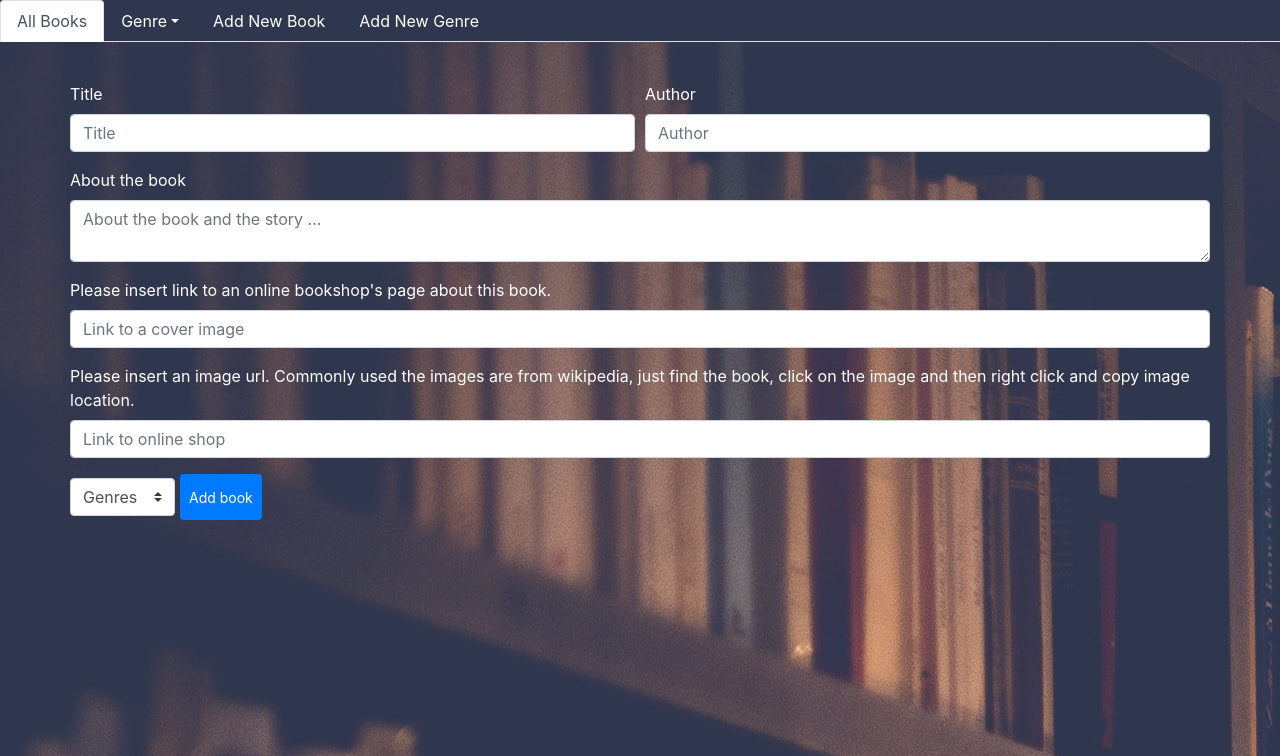
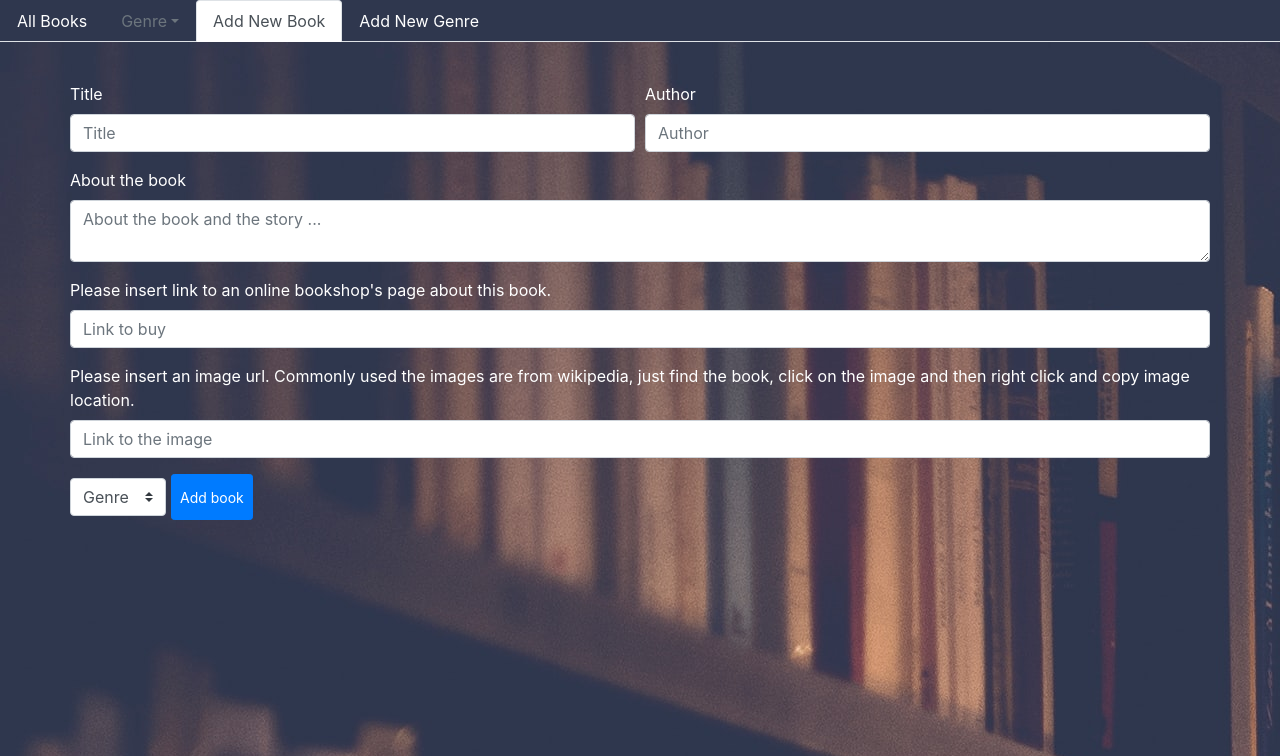
Before and after one commit to Code-Institute-Submissions/BookLiker, a Flask app: page /add_book in a window 1280 px wide. Shown: the top 756 px of the page. Run offline with Flask 2, Linux system fonts and the light colour scheme; data that the repository does not hold is empty; some libraries are stand-ins or nearby versions.

Commit message:
disabled genre query when using other dropdown to avoid conflict, fixed update and abdd book forms

```diff
--- a/app.py
+++ b/app.py
@@ -46,7 +46,7 @@ def dislike_this(book_id):
 @app.route('/about_book/<book_id>')
 def about_book(book_id):
     return render_template("aboutbook.html",
-                           book=mongo.db.Books.find_one({"_id": ObjectId(book_id)}))
+                           book=mongo.db.Books.find_one({"_id": ObjectId(book_id)}), genres=mongo.db.Genres.find())
 
 
 # Create add_book method to redirect to the form page where can add new book to the library
@@ -68,7 +68,7 @@ def insert_book():
 @app.route('/edit_book/<book_id>', methods=["GET"])
 def edit_book(book_id):
     return render_template("editbook.html",
-                           book=mongo.db.Books.find_one({"_id": ObjectId(book_id)}), genres=mongo.db.Genres.find())
+                           book=mongo.db.Books.find_one({"_id": ObjectId(book_id)}), gens=mongo.db.Genres.find())
 
 # Create update book method so can be called from the edit book page
 @app.route('/update_book/<book_id>', methods=["POST"])
@@ -81,7 +81,7 @@ def update_book(book_id):
             'description': request.form.get('description'),
             'url_to_buy': request.form.get('url_to_buy'),
             'image_url': request.form.get('image_url'),
-            'genre': "",
+            'genre': request.form.get('genre'),
         }}
     )
     return redirect(url_for("get_books"))
--- a/static/css/main.css
+++ b/static/css/main.css
@@ -40,3 +40,7 @@ i {
 .sm-card {
   max-width: fit-content;
 }
+
+h1 {
+  color: white;
+}
--- a/templates/addbook.html
+++ b/templates/addbook.html
@@ -5,6 +5,30 @@
     <title>Add new book</title>
   </head>
   <body>
+    {% block navul %}
+    <li class="nav-item">
+      <a class="nav-link" href="{{ url_for('get_books') }}">All Books</a>
+    </li>
+    <li class="nav-item dropdown">
+      <a
+        class="nav-link dropdown-toggle disabled"
+        data-toggle="dropdown"
+        href="#"
+        role="button"
+        aria-haspopup="true"
+        aria-expanded="false"
+        >Genre</a
+      >
+    </li>
+    <li class="nav-item">
+      <a class="nav-link active" href="{{ url_for('add_book') }}"
+        >Add New Book</a
+      >
+    </li>
+    <li class="nav-item">
+      <a class="nav-link" href="{{ url_for('add_genre') }}">Add New Genre</a>
+    </li>
+    {% endblock %}
     <!--Form to call insert_book-->
     {% block content %}
     <form action="{{ url_for('insert_book') }}" method="POST">
@@ -54,7 +78,7 @@
             class="form-control"
             id="url_to_buy"
             name="url_to_buy"
-            placeholder="Link to a cover image"
+            placeholder="Link to buy"
             required
           />
         </div>
@@ -69,13 +93,13 @@
             class="form-control"
             id="image_url"
             name="image_url"
-            placeholder="Link to online shop"
+            placeholder="Link to the image"
             required
           />
         </div>
         <div class="col-auto my-1">
           <select name="genre" class="custom-select mr-sm-2" id="genre">
-            <option selected disabled>Genres</option>
+            <option selected disabled>Genre</option>
             {% for genre in gens %}
             <option value="{{genre.genre}}">{{genre.genre}}</option>
             {% endfor %}
--- a/templates/base.html
+++ b/templates/base.html
@@ -1,26 +1,47 @@
 <!DOCTYPE html>
 <html>
-
   <head>
-    <link rel="stylesheet" href="https://stackpath.bootstrapcdn.com/bootstrap/4.4.1/css/bootstrap.min.css"
-		integrity="sha384-Vkoo8x4CGsO3+Hhxv8T/Q5PaXtkKtu6ug5TOeNV6gBiFeWPGFN9MuhOf23Q9Ifjh" crossorigin="anonymous">
+    <link
+      rel="stylesheet"
+      href="https://stackpath.bootstrapcdn.com/bootstrap/4.4.1/css/bootstrap.min.css"
+      integrity="sha384-Vkoo8x4CGsO3+Hhxv8T/Q5PaXtkKtu6ug5TOeNV6gBiFeWPGFN9MuhOf23Q9Ifjh"
+      crossorigin="anonymous"
+    />
 
     <script src="https://kit.fontawesome.com/b132e687e5.js"></script>
-	<link rel="stylesheet" href="{{ url_for('static', filename='css/main.css') }}">
+    <link
+      rel="stylesheet"
+      href="{{ url_for('static', filename='css/main.css') }}"
+    />
   </head>
 
   <body>
     <ul class="nav nav-tabs">
+      {% block navul %}
       <li class="nav-item">
-			<a class="nav-link active" href="{{ url_for('get_books') }}">All Books</a>
+        <a class="nav-link active" href="{{ url_for('get_books') }}"
+          >All Books</a
+        >
       </li>
       <li class="nav-item dropdown">
-			<a class="nav-link dropdown-toggle" data-toggle="dropdown" href="#" role="button" aria-haspopup="true"
-				aria-expanded="false">Genre</a>
+        <a
+          class="nav-link dropdown-toggle"
+          data-toggle="dropdown"
+          href="#"
+          role="button"
+          aria-haspopup="true"
+          aria-expanded="false"
+          >Genre</a
+        >
         <div class="dropdown-menu">
           {% for genre in genres %}
-				<a class="dropdown-item" href="{{ url_for('filtered_books', genre=genre.genre) }}">{{genre.genre}}</a>
+          <a
+            class="dropdown-item"
+            href="{{ url_for('filtered_books', genre=genre.genre) }}"
+            >{{genre.genre}}</a
+          >
           {% endfor %}
+        </div>
       </li>
       <li class="nav-item">
         <a class="nav-link" href="{{ url_for('add_book') }}">Add New Book</a>
@@ -28,36 +49,39 @@
       <li class="nav-item">
         <a class="nav-link" href="{{ url_for('add_genre') }}">Add New Genre</a>
       </li>
+      {% endblock %}
     </ul>
 
     <div class="container">
       <div class="row">
-			{% block content %}
-			{% endblock %}
+        {% block content %} {% endblock %}
       </div>
     </div>
-	<script src="https://code.jquery.com/jquery-3.4.1.slim.min.js"
-		integrity="sha384-J6qa4849blE2+poT4WnyKhv5vZF5SrPo0iEjwBvKU7imGFAV0wwj1yYfoRSJoZ+n" crossorigin="anonymous">
-	</script>
-	<script src="https://cdn.jsdelivr.net/npm/popper.js@1.16.0/dist/umd/popper.min.js"
-		integrity="sha384-Q6E9RHvbIyZFJoft+2mJbHaEWldlvI9IOYy5n3zV9zzTtmI3UksdQRVvoxMfooAo" crossorigin="anonymous">
-	</script>
-	<script src="https://stackpath.bootstrapcdn.com/bootstrap/4.4.1/js/bootstrap.min.js"
-		integrity="sha384-wfSDF2E50Y2D1uUdj0O3uMBJnjuUD4Ih7YwaYd1iqfktj0Uod8GCExl3Og8ifwB6" crossorigin="anonymous">
-	</script>
+    <script
+      src="https://code.jquery.com/jquery-3.4.1.slim.min.js"
+      integrity="sha384-J6qa4849blE2+poT4WnyKhv5vZF5SrPo0iEjwBvKU7imGFAV0wwj1yYfoRSJoZ+n"
+      crossorigin="anonymous"
+    ></script>
+    <script
+      src="https://cdn.jsdelivr.net/npm/popper.js@1.16.0/dist/umd/popper.min.js"
+      integrity="sha384-Q6E9RHvbIyZFJoft+2mJbHaEWldlvI9IOYy5n3zV9zzTtmI3UksdQRVvoxMfooAo"
+      crossorigin="anonymous"
+    ></script>
+    <script
+      src="https://stackpath.bootstrapcdn.com/bootstrap/4.4.1/js/bootstrap.min.js"
+      integrity="sha384-wfSDF2E50Y2D1uUdj0O3uMBJnjuUD4Ih7YwaYd1iqfktj0Uod8GCExl3Og8ifwB6"
+      crossorigin="anonymous"
+    ></script>
     <script type="text/javascript">
-		$(document).ready(function() {
-	            $(window).resize(function(){
-	                    if ($(window).width() <= 993){
+      $(document).ready(function () {
+        $(window).resize(function () {
+          if ($(window).width() <= 993) {
             $(".book-card").removeClass("d-flex");
-	                        }
-	                    else{
+          } else {
             $(".book-card").addClass("d-flex");
           }
-	                })
+        });
       });
     </script>
-
   </body>
-
 </html>
```
Also changed, not shown: templates/aboutbook.html (+5 -4 lines), templates/editbook.html (+25 -0 lines), 1 other file. Lines whose indentation alone changed are shown as unchanged.
